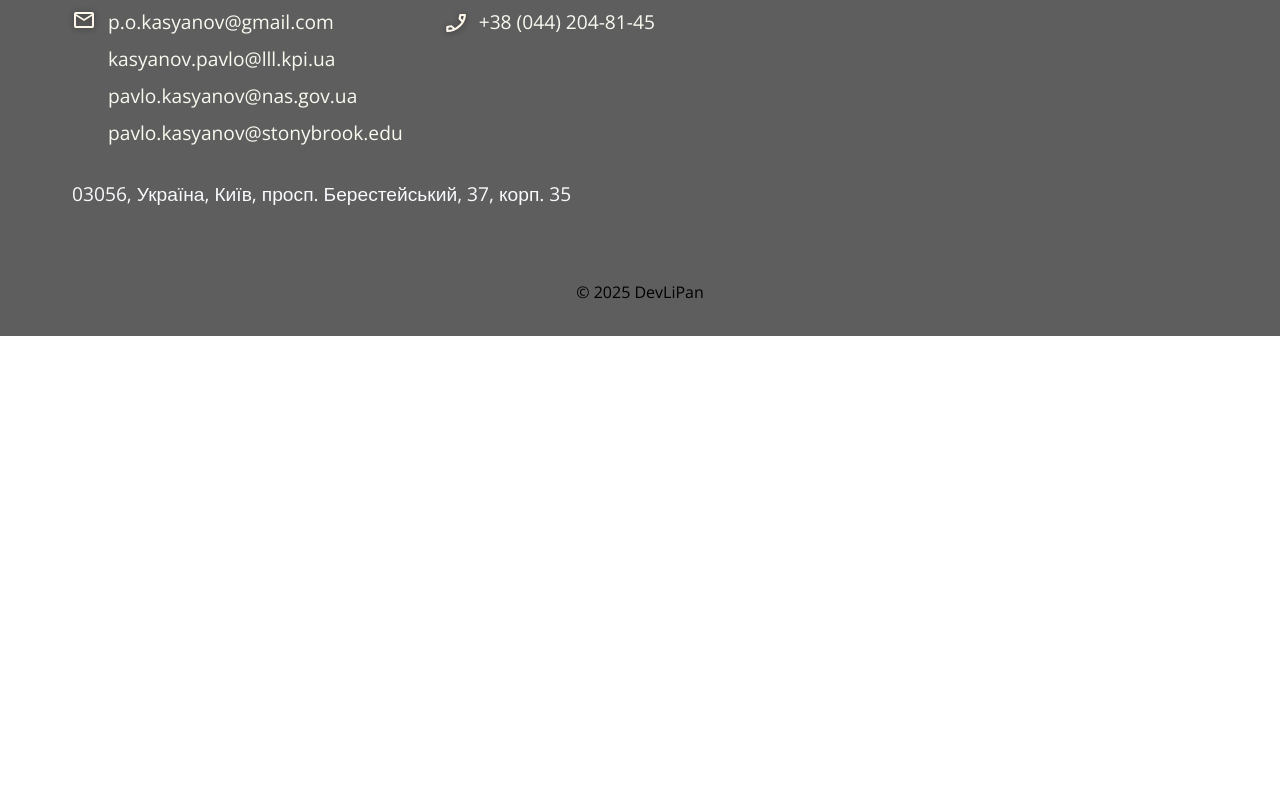
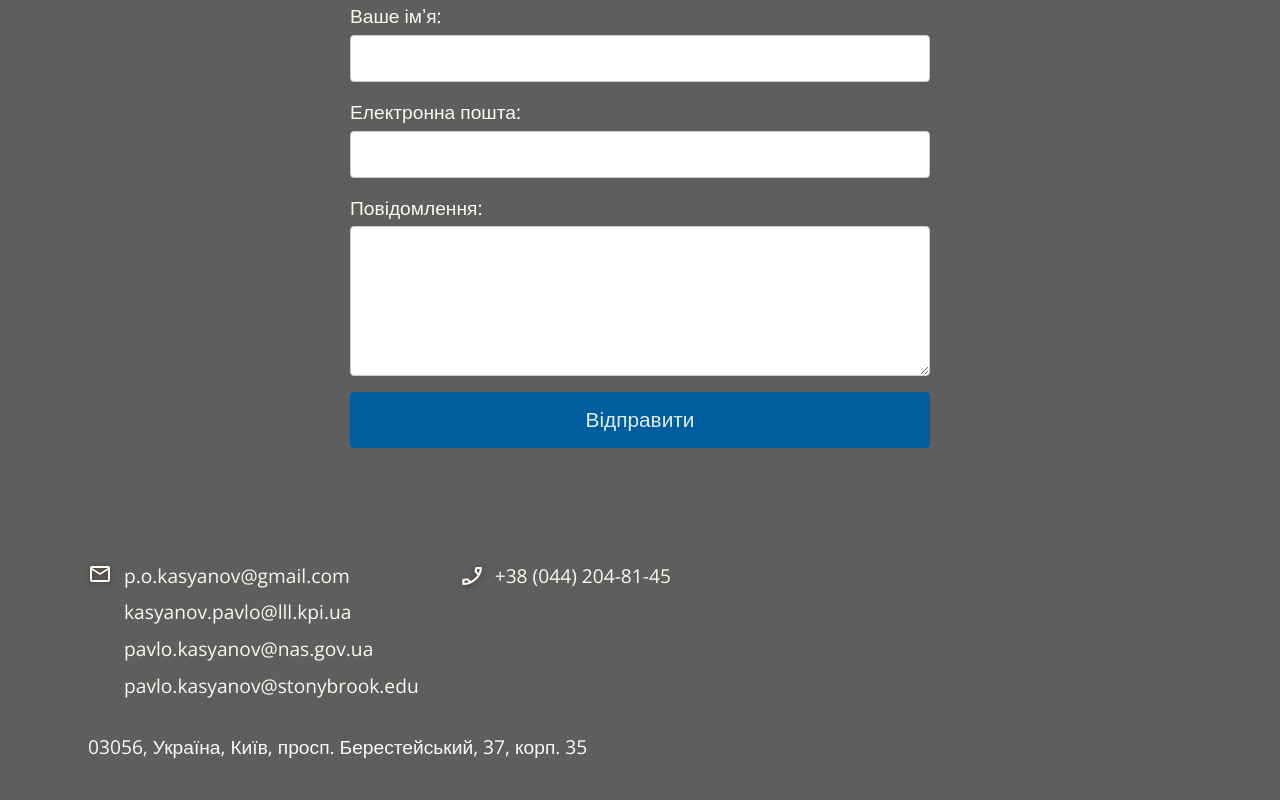
Before and after one commit to pavkas2024/resume, a React (Create React App) app: page / in a window 1280 px wide. Shown: the part 2660-3460 px from the top of the page. Before the commit the page ends 2996 px from the top, so only its background shows below. Built offline with nearby package versions, Linux system fonts and the light colour scheme; a web font is replaced by a local one.

Commit message:
added contact form

```diff
--- a/package.json
+++ b/package.json
@@ -13,6 +13,7 @@
     "react-i18next": "^11.18.6",
     "react-icons": "^4.12.0",
     "react-scripts": "5.0.1",
+    "react-toastify": "^11.0.5",
     "swiper": "^11.0.5",
     "web-vitals": "^2.1.4"
   },
--- a/src/assets/locales/en.json
+++ b/src/assets/locales/en.json
@@ -90,5 +90,15 @@
         "street": "prosp. Beresteiskyi",
         "build": "build."
     },
+    "form": {
+        "name": "Your Name:",
+        "email": "Email:",
+        "message": "Message:",
+        "send": "Send",
+        "sending": "Sending...",
+        "success": "Message sent!",
+        "error": "Submission error.",
+        "generalError": "Something went wrong."
+    },
     "interests": ["System Analysis", "PDEs", "Stochastic Models of Operations Research", "AI", "DL", "RL", "MDPs", "Data Sciences", "Statistics"]
 }
--- a/src/assets/locales/ua.json
+++ b/src/assets/locales/ua.json
@@ -90,5 +90,15 @@
       "street": "просп. Берестейський",
       "build": "корп."
   },
+  "form": {
+    "name": "Ваше імʼя:",
+    "email": "Електронна пошта:",
+    "message": "Повідомлення:",
+    "send": "Відправити",
+    "sending": "Відправка...",
+    "success": "Повідомлення надіслано!",
+    "error": "Помилка при відправці.",
+    "generalError": "Сталася помилка."
+  },
   "interests": ["Системний аналіз", "Диференціальні рівнння з частинними похідними", "Стохастичні моделі дослідження операцій", "ШІ", "Глибоке навчання", "Навчання з підкріпленням", "Марковські процеси ухвалення рішень", "Науки про дані", "Статистика"]
 }
--- /dev/null
+++ b/src/components/ContactForm/ContactForm.jsx
@@ -0,0 +1,121 @@
+import React, { useState } from 'react';
+import { ToastContainer, toast } from 'react-toastify';
+
+import styles from './ContactForm.module.css';
+import 'react-toastify/dist/ReactToastify.css';
+
+import ua from '../../assets/locales/ua.json';
+import en from '../../assets/locales/en.json';
+
+const ContactForm = ({ currentLang }) => {
+    const data = currentLang === 'ua' ? ua : en;
+    const formTexts = data.form;
+
+    const [formData, setFormData] = useState({
+      name: '',
+      email: '',
+      message: '',
+    });
+
+    const [submitting, setSubmitting] = useState(false);
+
+    const handleChange = (e) => {
+      setFormData((prev) => ({
+        ...prev,
+        [e.target.name]: e.target.value,
+      }));
+    };
+
+    const handleSubmit = async (e) => {
+      e.preventDefault();
+      setSubmitting(true);
+
+      const dataToSend = new FormData();
+      dataToSend.append('name', formData.name);
+      dataToSend.append('email', formData.email);
+      dataToSend.append('message', formData.message);
+
+      try {
+        const response = await fetch('https://usebasin.com/f/31ad29c6611e', {
+          method: 'POST',
+          body: dataToSend,
+          headers: {
+            Accept: 'application/json',
+          },
+        });
+
+        if (response.ok) {
+          toast.success(formTexts.success);
+          setFormData({ name: '', email: '', message: '' });
+        } else {
+          toast.error(formTexts.error);
+        }
+      } catch (err) {
+        toast.error(formTexts.generalError);
+      } finally {
+        setSubmitting(false);
+      }
+    };
+
+    return (
+      <>
+        <form
+          className={styles.contactForm}
+          onSubmit={handleSubmit}
+          autoComplete="off"
+        >
+          {/* Honeypot для спаму */}
+          <input type="text" name="website" style={{ display: 'none' }} />
+
+          <label className={styles.label}>
+            {formTexts.name}
+            <input
+              type="text"
+              name="name"
+              value={formData.name}
+              onChange={handleChange}
+              required
+              className={styles.input}
+              autoComplete="new-name"
+            />
+          </label>
+
+          <label className={styles.label}>
+            {formTexts.email}
+            <input
+              type="email"
+              name="email"
+              value={formData.email}
+              onChange={handleChange}
+              required
+              className={styles.input}
+              autoComplete="new-email"
+            />
+          </label>
+
+          <label className={styles.label}>
+            {formTexts.message}
+            <textarea
+              name="message"
+              value={formData.message}
+              onChange={handleChange}
+              required
+              className={styles.textarea}
+            />
+          </label>
+
+          <button
+            type="submit"
+            className={styles.button}
+            disabled={submitting}
+          >
+            {submitting ? formTexts.sending : formTexts.send}
+          </button>
+        </form>
+
+        <ToastContainer position="bottom-right" autoClose={3000} />
+      </>
+    );
+  };
+
+  export default ContactForm;
--- /dev/null
+++ b/src/components/ContactForm/ContactForm.module.css
@@ -0,0 +1,127 @@
+.contactForm {
+    display: flex;
+    flex-direction: column;
+    gap: 1rem;
+    padding: 1rem;
+    max-width: 100%;
+    margin: 0 auto;
+    box-sizing: border-box;
+  }
+
+
+  /* Базові стилі */
+
+  .label {
+    font-size: 0.8rem;
+    color: var(--light-beige);
+    display: flex;
+    flex-direction: column;
+  }
+
+
+
+  .input,
+  .textarea {
+    padding: 0.5rem;
+    font-size: 0.8rem;
+    border: 1px solid #ccc;
+    border-radius: 4px;
+    margin-top: 0.25rem;
+    resize: vertical;
+  }
+
+
+
+  .button {
+    background-color: var(--blue-main);
+    color:var(--text-main-light);
+    padding: 0.75rem;
+    border: none;
+    border-radius: 4px;
+    font-size: 0.9rem;
+    cursor: pointer;
+  }
+
+
+
+  .button:hover {
+    background-color: #0056b3;
+  }
+
+
+
+  .status {
+    font-size: 0.8rem;
+    margin-top: 0.5rem;
+    color: green;
+  }
+
+
+
+  /* ✅ Адаптивність через min-width */
+
+  @media (min-width: 320px) {
+    .contactForm {
+      padding: 10px;
+      width: 300px;
+    }
+
+    .label,
+    .input,
+    .textarea  {
+        font-size: 1rem;
+    }
+
+    .button {
+        font-size: 1.1rem;
+      }
+
+  }
+
+
+
+  @media (min-width: 768px) {
+
+    .contactForm {
+      width: 600px;
+    }
+
+
+    .label,
+    .input,
+    .textarea {
+      font-size: 1.2rem;
+    }
+
+    .textarea {
+        min-height: 150px;
+    }
+
+    .button {
+      font-size: 1.3rem;
+    }
+  }
+
+
+
+  @media (min-width: 1440px) {
+
+    .contactForm {
+      width: 900px;
+      gap: 1.5rem;
+    }
+
+
+
+    .input,
+    .textarea {
+      padding: 0.75rem;
+      font-size: 1.2rem;
+    }
+
+    .button {
+      padding: 1rem;
+      font-size: 1.3rem;
+    }
+
+  }
--- /dev/null
+++ b/src/components/ContactForm/index.js
@@ -0,0 +1 @@
+export { default } from "./Contacts";
--- a/src/components/Contacts/Contacts.module.css
+++ b/src/components/Contacts/Contacts.module.css
@@ -122,3 +122,11 @@
       font-size: 1.2rem;
     }
   }
+
+
+  @media screen and (min-width: 1440px) {
+  .row{
+    gap: 30px;
+  }
+
+  }
--- a/src/components/Footer/Footer.jsx
+++ b/src/components/Footer/Footer.jsx
@@ -1,15 +1,22 @@
 import React from 'react';
 
 import Contacts from '../Contacts/Contacts';
+import ContactForm from '../ContactForm/ContactForm';
 
 import style from "./Footer.module.css";
 
 
 const Footer = ({currentLang}) => (
-    <footer className={style.footer}>
-      <div className={style.contactsWrap}>
-        <Contacts currentLang={currentLang}/>
+    <footer className={style.footerStyle}>
+      <div className={style.footer}>
+        <ContactForm currentLang={currentLang}/>
+
+        <div className={style.contactsWrap}>
+          <Contacts currentLang={currentLang}/>
+        </div>
       </div>
+
+
       <div className={style.copyrightWrap}>
         <p className={style.copyright}>
           © 2025
--- a/src/components/Footer/Footer.module.css
+++ b/src/components/Footer/Footer.module.css
@@ -1,7 +1,10 @@
+.footerStyle {
+  background-color: var(--gray-txt);
+  padding: 24px 16px;
+  box-shadow: 0 2px 10px rgba(0,0,0,0.1);
+}
+
 .footer {
-    background-color: var(--gray-txt);
-    padding: 24px 16px;
-    box-shadow: 0 2px 10px rgba(0,0,0,0.1);
     display: flex;
     flex-direction: column;
     align-items: center;
@@ -11,7 +14,6 @@
   /* Обгортка всього блоку контактів */
   .contactsWrap {
     width: 100%;
-
   }
 
   /* Внутрішній row у Contacts */
@@ -19,6 +21,22 @@
     display: grid;
     grid-template-columns: repeat(2, 1fr);
     gap: 24px;
+  }
+
+  .copyrightWrap {
+    padding: 20px;
+    padding-top: 60px;
+    width: 100%;
+    display: flex;
+    text-align: center;
+    justify-content: center;
+    gap: 4px;
+    font-size: 0.8rem;
+  }
+
+  .copyright {
+    color: var(--text-on-blue-muted);
+    font-size: 0.8rem;
   }
 
   /* На мобільних — одна колонка */
@@ -31,6 +49,14 @@
   @media  screen and (min-width: 320px) {
     .contactsWrap{
       padding: 10px;
+    }
+
+    .copyright {
+      font-size: 1rem;
+      margin: 0;
+      text-align: center;
+      align-items: center;
+      gap: 8px;
     }
   }
 
@@ -45,19 +71,8 @@
   }
 
   /* === Копірайт === */
-  .copyWrap {
-    width: 100%;
-    text-align: center;
-  }
 
-  .copy {
-    color: var(--text-on-blue-muted);
-    font-size: 12px;
-    margin: 0;
-    display: inline-flex;
-    align-items: center;
-    gap: 8px;
-  }
+
 
 
 
@@ -69,7 +84,6 @@
 
     .contactsWrap{
       padding: 40px;
-
     }
 
   }
@@ -77,6 +91,8 @@
   @media screen and (min-width: 1440px) {
     .footer {
       padding: 40px 64px;
+      flex-direction: row;
+      gap: 40px;
     }
 
   }
--- a/src/components/Memberships/Memberships.jsx
+++ b/src/components/Memberships/Memberships.jsx
@@ -1,6 +1,4 @@
 import React from 'react';
-import { useTranslation } from 'react-i18next';
-
 
 import ContainerWrap from "../ContainerWrap/ContainerWrap";
 
```
Also changed, not shown: 1 other file (tests, documents, lock files or other folders).
